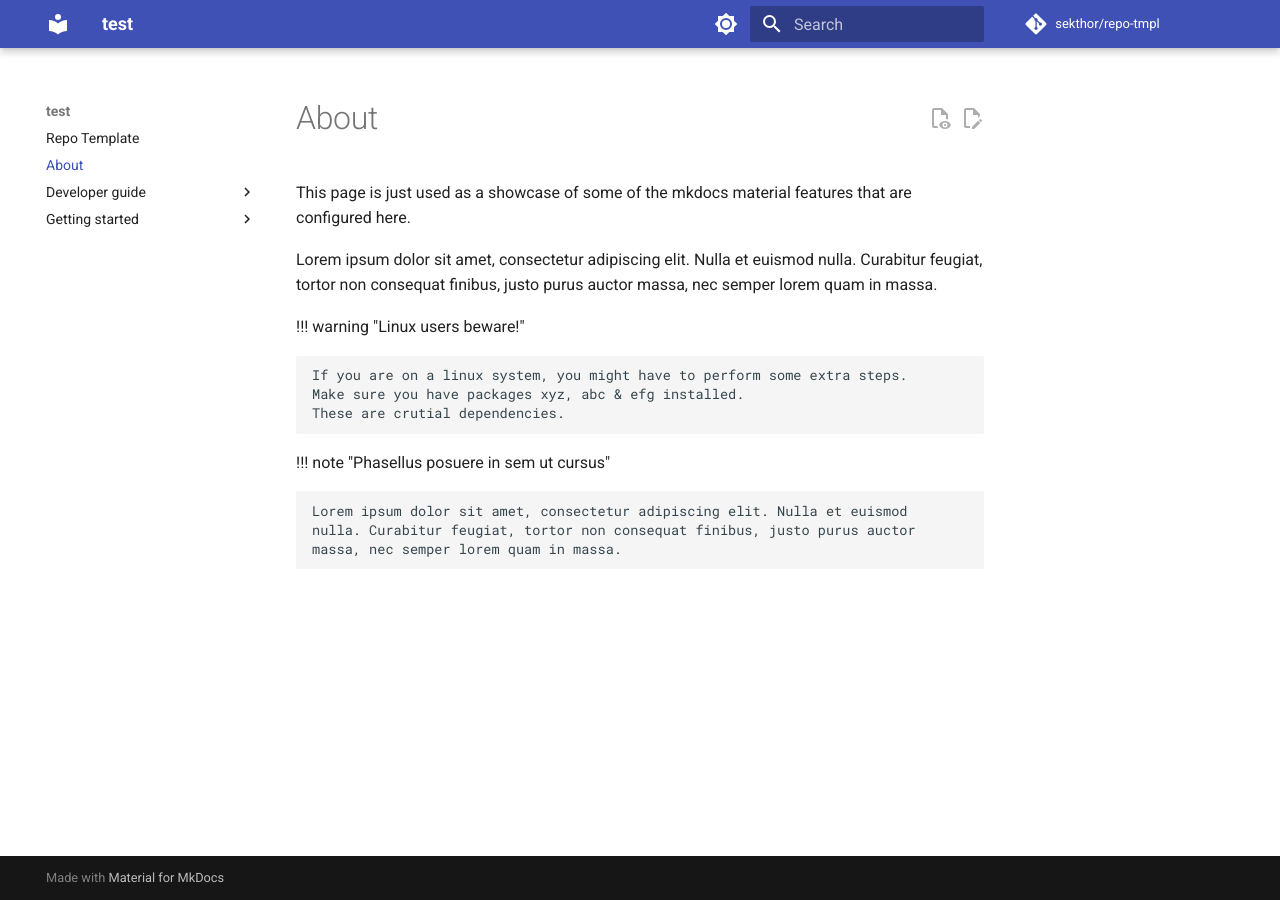
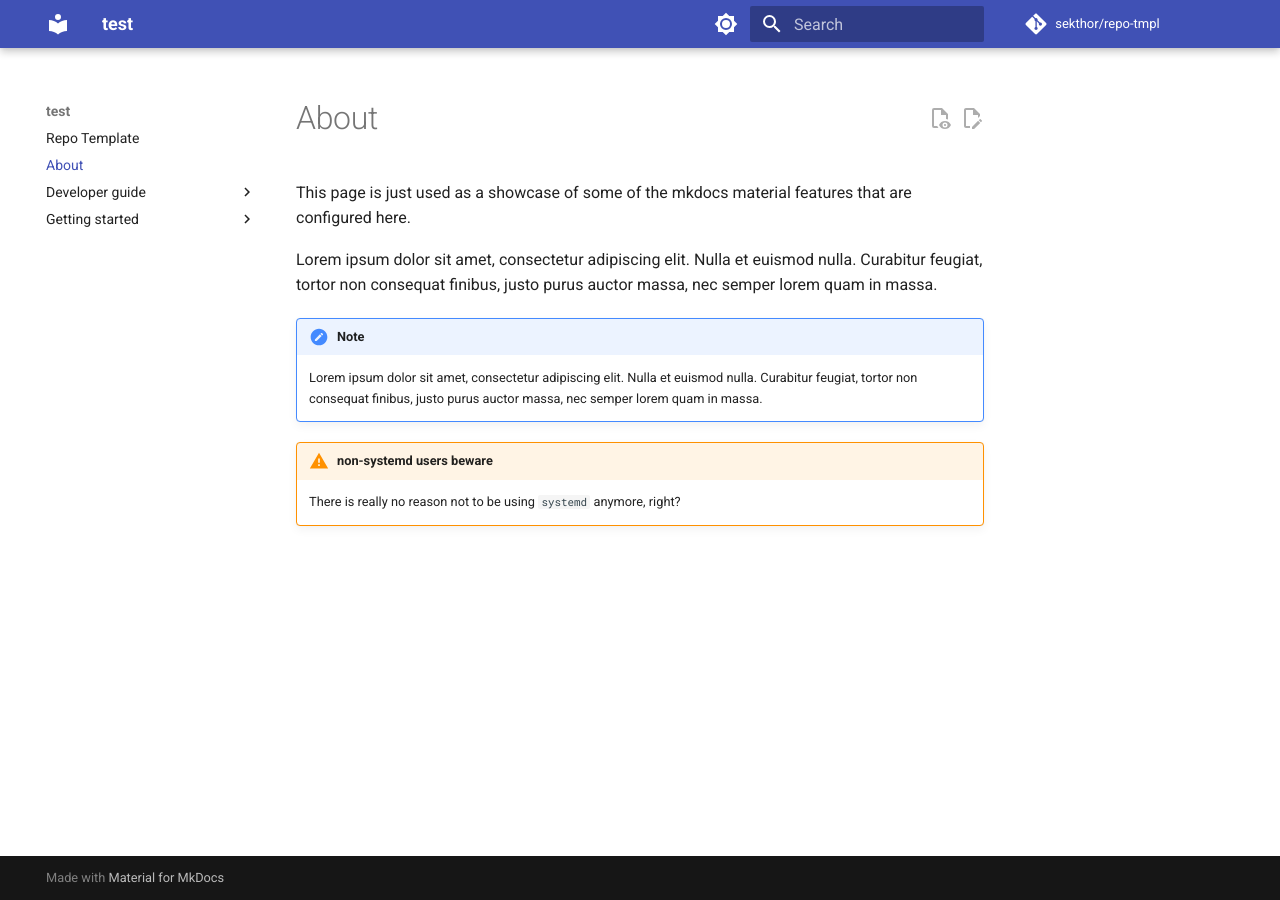
Before and after one commit to sekthor/repo-tmpl, an MkDocs documentation site: the page built from docs/about.md, in a window 1280 px wide. Built offline with MkDocs 1.6.1 and Material for MkDocs 9.7.7, drawn with Linux system fonts in a browser that asks for light colours; comment, search, counter and statistics services are not loaded.

Commit message:
docs: fix the stupid admonitions

```diff
--- a/docs/about.md
+++ b/docs/about.md
@@ -6,14 +6,12 @@ Lorem ipsum dolor sit amet, consectetur adipiscing elit.
 Nulla et euismod nulla.
 Curabitur feugiat, tortor non consequat finibus, justo purus auctor massa, nec semper lorem quam in massa.
 
-!!! warning "Linux users beware!"
-
-    If you are on a linux system, you might have to perform some extra steps.
-    Make sure you have packages xyz, abc & efg installed.
-    These are crutial dependencies.
-
-!!! note "Phasellus posuere in sem ut cursus"
+!!! note
 
     Lorem ipsum dolor sit amet, consectetur adipiscing elit. Nulla et euismod
     nulla. Curabitur feugiat, tortor non consequat finibus, justo purus auctor
     massa, nec semper lorem quam in massa.
+
+!!! warning "non-systemd users beware"
+
+    There is really no reason not to be using `systemd` anymore, right?
--- a/mkdocs.yml
+++ b/mkdocs.yml
@@ -25,14 +25,7 @@ theme:
     - content.action.edit
     - content.action.view
 
-  markdown_extensions:
-    - admonition
-    - pymdownx.details
-    - pymdownx.superfences
-
-  #icon:
-    # button to edit a page
-    #edit: material/pencil
-
-    # button to view md source of page
-    #view: material/eye
+markdown_extensions:
+  - admonition
+  - pymdownx.details
+  - pymdownx.superfences
--- a/requirements.txt
+++ /dev/null
@@ -1,3 +0,0 @@
-pymdown-extensions
-mkdocs-material-extensions
-mkdocs-pymdownx-material-extras
```
